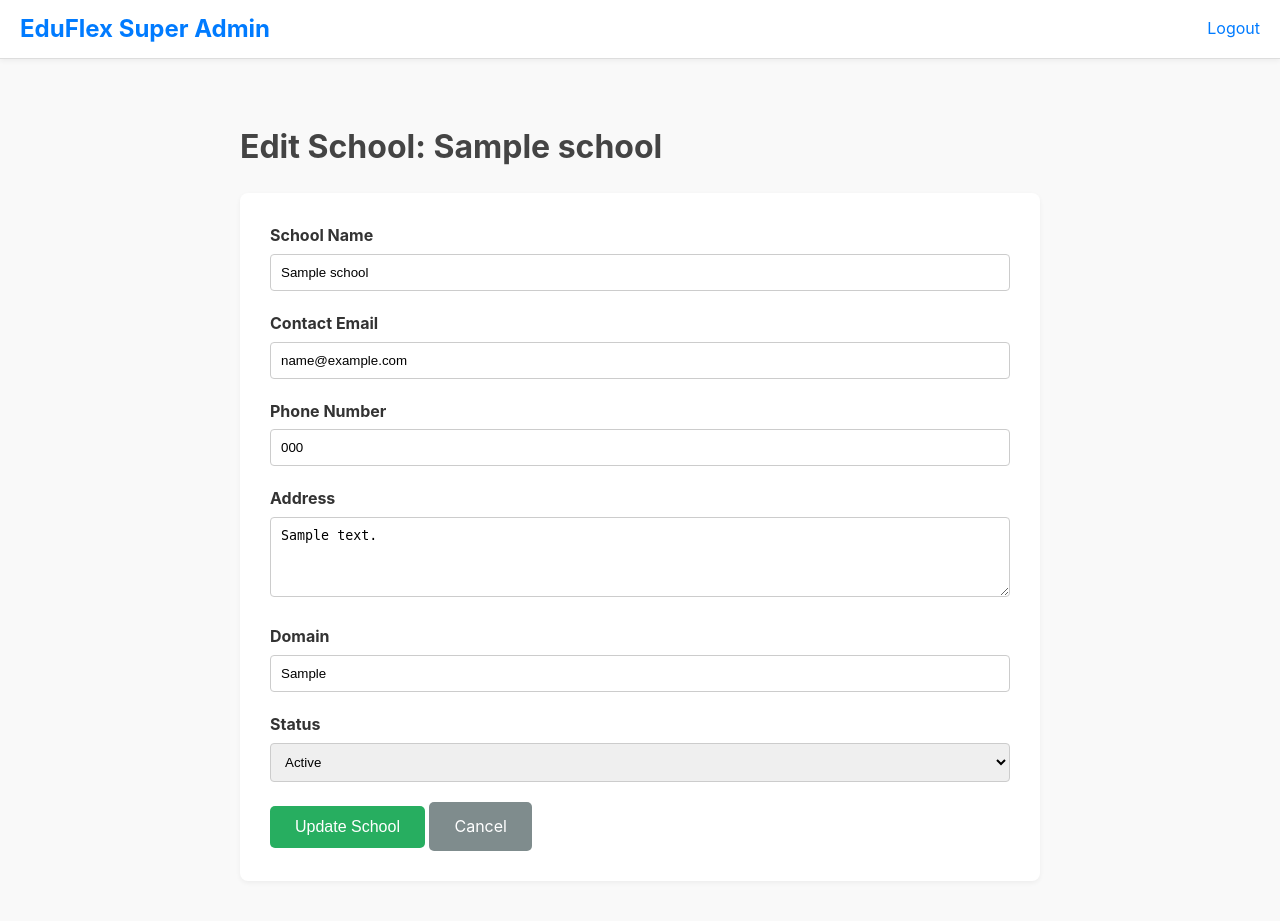
After one commit to philmorehost/sm-app, a PHP site: page /super-admin/schools/edit?id=1 in a window 1280 px wide. The commit adds this page. Run offline with PHP 8.4, Linux system fonts and the light colour scheme; the visitor is signed in with stand-in values (Sample User, id 1); tables that the repository leaves empty hold one stand-in row (values such as "Sample post").

Commit message:
feat: Add Edit and Delete functionality for schools
This commit implements the full CRUD (Create, Read, Update, Delete) functionality for schools in the Super Admin dashboard.

Key features:
- **UI Enhancements:** The schools list on the dashboard now includes 'Edit' and 'Delete' buttons for each school.
- **Edit/Update Flow:** A new edit page allows the super admin to modify a school's details. The `SchoolController` is updated with `edit` and `update` methods to show the form and process the changes.
- **Delete Flow:** A `destroy` method is added to the `SchoolController` to handle the deletion of school records, protected by a POST request for safety.
- **Routing:** The main router is updated with the new routes required for all edit, update, and delete actions.

```diff
--- a/public/index.php
+++ b/public/index.php
@@ -72,6 +72,21 @@ switch ($route) {
         $controller->store();
         break;
 
+    case 'super-admin/schools/edit':
+        $controller = new SchoolController();
+        $controller->edit();
+        break;
+
+    case 'super-admin/schools/update':
+        $controller = new SchoolController();
+        $controller->update();
+        break;
+
+    case 'super-admin/schools/delete':
+        $controller = new SchoolController();
+        $controller->destroy();
+        break;
+
     case 'super-admin/logout':
         $controller = new AuthController();
         $controller->logout();
--- a/src/Controllers/SuperAdmin/SchoolController.php
+++ b/src/Controllers/SuperAdmin/SchoolController.php
@@ -5,12 +5,119 @@ namespace EduFlex\Controllers\SuperAdmin;
 class SchoolController
 {
     /**
+     * Show the form for editing a school.
+     */
+    public function edit()
+    {
+        $id = $_GET['id'] ?? null;
+        if (!$id) {
+            http_response_code(400);
+            die('Error: School ID is required.');
+        }
+
+        try {
+            $pdo = \EduFlex\Core\Database::getConnection();
+            $stmt = $pdo->prepare("SELECT * FROM schools WHERE id = ?");
+            $stmt->execute([$id]);
+            $school = $stmt->fetch();
+
+            if (!$school) {
+                http_response_code(404);
+                die('Error: School not found.');
+            }
+
+            // Load the view and pass the school data to it
+            require_once __DIR__ . '/../../../views/super_admin/schools/edit.php';
+
+        } catch (\PDOException $e) {
+            die('Database error: ' . $e->getMessage());
+        }
+    }
+
+    /**
      * Show the form for creating a new school.
      */
     public function create()
     {
         // This will load the view for the create form
         require_once __DIR__ . '/../../../views/super_admin/schools/create.php';
+    }
+
+    /**
+     * Update a school's details in the database.
+     */
+    public function update()
+    {
+        if ($_SERVER['REQUEST_METHOD'] !== 'POST') {
+            http_response_code(405);
+            die('Method Not Allowed');
+        }
+
+        // 1. Get POST data
+        $id = $_POST['id'] ?? null;
+        $name = trim($_POST['name'] ?? '');
+        $email = trim($_POST['email'] ?? '');
+        $phone = trim($_POST['phone'] ?? '');
+        $address = trim($_POST['address'] ?? '');
+        $domain = trim($_POST['domain'] ?? '');
+        $status = trim($_POST['status'] ?? '');
+
+        // 2. Basic validation
+        if (empty($id) || empty($name) || empty($status)) {
+            die('ID, Name, and Status are required.');
+        }
+
+        // 3. Update database
+        try {
+            $pdo = \EduFlex\Core\Database::getConnection();
+            $sql = "UPDATE schools SET name = :name, email = :email, phone = :phone, address = :address, domain = :domain, status = :status WHERE id = :id";
+            $stmt = $pdo->prepare($sql);
+
+            $stmt->execute([
+                ':id' => $id,
+                ':name' => $name,
+                ':email' => !empty($email) ? $email : null,
+                ':phone' => !empty($phone) ? $phone : null,
+                ':address' => !empty($address) ? $address : null,
+                ':domain' => !empty($domain) ? $domain : null,
+                ':status' => $status
+            ]);
+
+            // 4. Redirect back to the dashboard
+            header('Location: /super-admin/dashboard');
+            exit;
+
+        } catch (\PDOException $e) {
+            die('Database error: ' . $e->getMessage());
+        }
+    }
+
+    /**
+     * Delete a school from the database.
+     */
+    public function destroy()
+    {
+        if ($_SERVER['REQUEST_METHOD'] !== 'POST') {
+            http_response_code(405);
+            die('Method Not Allowed');
+        }
+
+        $id = $_POST['id'] ?? null;
+        if (empty($id)) {
+            die('ID is required.');
+        }
+
+        try {
+            $pdo = \EduFlex\Core\Database::getConnection();
+            $stmt = $pdo->prepare("DELETE FROM schools WHERE id = ?");
+            $stmt->execute([$id]);
+
+            header('Location: /super-admin/dashboard');
+            exit;
+
+        } catch (\PDOException $e) {
+            die('Database error: ' . $e->getMessage());
+        }
     }
 
     /**
--- /dev/null
+++ b/views/super_admin/schools/edit.php
@@ -0,0 +1,73 @@
+<!DOCTYPE html>
+<html lang="en">
+<head>
+    <meta charset="UTF-8">
+    <meta name="viewport" content="width=device-width, initial-scale=1.0">
+    <title>Edit School</title>
+    <style>
+        body { font-family: -apple-system, BlinkMacSystemFont, "Segoe UI", Roboto, "Helvetica Neue", Arial, sans-serif; line-height: 1.6; color: #333; background-color: #f9f9f9; margin: 0; padding: 0; }
+        .navbar { background-color: #fff; padding: 10px 20px; border-bottom: 1px solid #ddd; display: flex; justify-content: space-between; align-items: center; box-shadow: 0 2px 5px rgba(0,0,0,0.05); }
+        .navbar a { text-decoration: none; color: #007bff; }
+        .navbar .brand { font-size: 1.5em; font-weight: bold; }
+        .container { max-width: 800px; margin: 20px auto; padding: 20px; }
+        h1 { color: #444; }
+        .card { background: #fff; padding: 30px; border-radius: 8px; box-shadow: 0 2px 5px rgba(0,0,0,0.05); }
+        .form-group { margin-bottom: 20px; }
+        label { display: block; margin-bottom: 5px; font-weight: bold; }
+        input[type="text"], input[type="email"], textarea, select { width: 100%; padding: 10px; border: 1px solid #ccc; border-radius: 4px; box-sizing: border-box; }
+        textarea { resize: vertical; min-height: 80px; }
+        .btn { display: inline-block; padding: 12px 25px; background-color: #27ae60; color: #fff; border-radius: 5px; text-decoration: none; border: none; cursor: pointer; font-size: 16px; }
+        .btn:hover { background-color: #229954; }
+        .btn-secondary { background-color: #7f8c8d; }
+        .btn-secondary:hover { background-color: #6c7a7d; }
+    </style>
+</head>
+<body>
+    <div class="navbar">
+        <a href="/super-admin/dashboard" class="brand">EduFlex Super Admin</a>
+        <a href="/super-admin/logout">Logout</a>
+    </div>
+
+    <div class="container">
+        <h1>Edit School: <?= htmlspecialchars($school['name']) ?></h1>
+
+        <div class="card">
+            <form action="/super-admin/schools/update" method="POST">
+                <input type="hidden" name="id" value="<?= htmlspecialchars($school['id']) ?>">
+
+                <div class="form-group">
+                    <label for="name">School Name</label>
+                    <input type="text" id="name" name="name" value="<?= htmlspecialchars($school['name']) ?>" required>
+                </div>
+                <div class="form-group">
+                    <label for="email">Contact Email</label>
+                    <input type="email" id="email" name="email" value="<?= htmlspecialchars($school['email']) ?>">
+                </div>
+                <div class="form-group">
+                    <label for="phone">Phone Number</label>
+                    <input type="text" id="phone" name="phone" value="<?= htmlspecialchars($school['phone']) ?>">
+                </div>
+                <div class="form-group">
+                    <label for="address">Address</label>
+                    <textarea id="address" name="address"><?= htmlspecialchars($school['address']) ?></textarea>
+                </div>
+                <div class="form-group">
+                    <label for="domain">Domain</label>
+                    <input type="text" id="domain" name="domain" value="<?= htmlspecialchars($school['domain']) ?>">
+                </div>
+                <div class="form-group">
+                    <label for="status">Status</label>
+                    <select id="status" name="status">
+                        <option value="active" <?= $school['status'] === 'active' ? 'selected' : '' ?>>Active</option>
+                        <option value="pending" <?= $school['status'] === 'pending' ? 'selected' : '' ?>>Pending</option>
+                        <option value="suspended" <?= $school['status'] === 'suspended' ? 'selected' : '' ?>>Suspended</option>
+                    </select>
+                </div>
+
+                <button type="submit" class="btn">Update School</button>
+                <a href="/super-admin/dashboard" class="btn btn-secondary">Cancel</a>
+            </form>
+        </div>
+    </div>
+</body>
+</html>
```
Also changed, not shown: views/super_admin/dashboard.php (+13 -1 lines).
